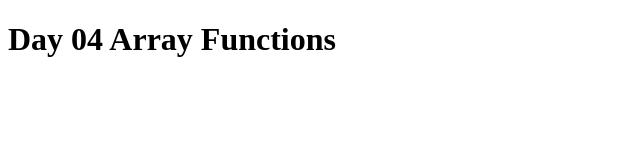
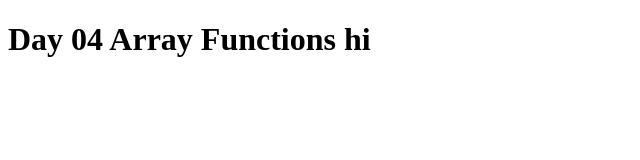
Before and after one commit to richaj2002/internship-bootcamp-js, a plain HTML site: page Day04-arrays/index.html in a window 1280 px wide. Shown: the full height of the page, 0-640 px from the left. Drawn offline with Linux system fonts and the light colour scheme.

Commit message:
First Commit

```diff
--- a/Day04-arrays/index.html
+++ b/Day04-arrays/index.html
@@ -14,7 +14,7 @@
 </head>
 <body>
     <h1>
-        Day 04 Array Functions
+        Day 04 Array Functions hi
     </h1>
 </body>
 </html>
```
